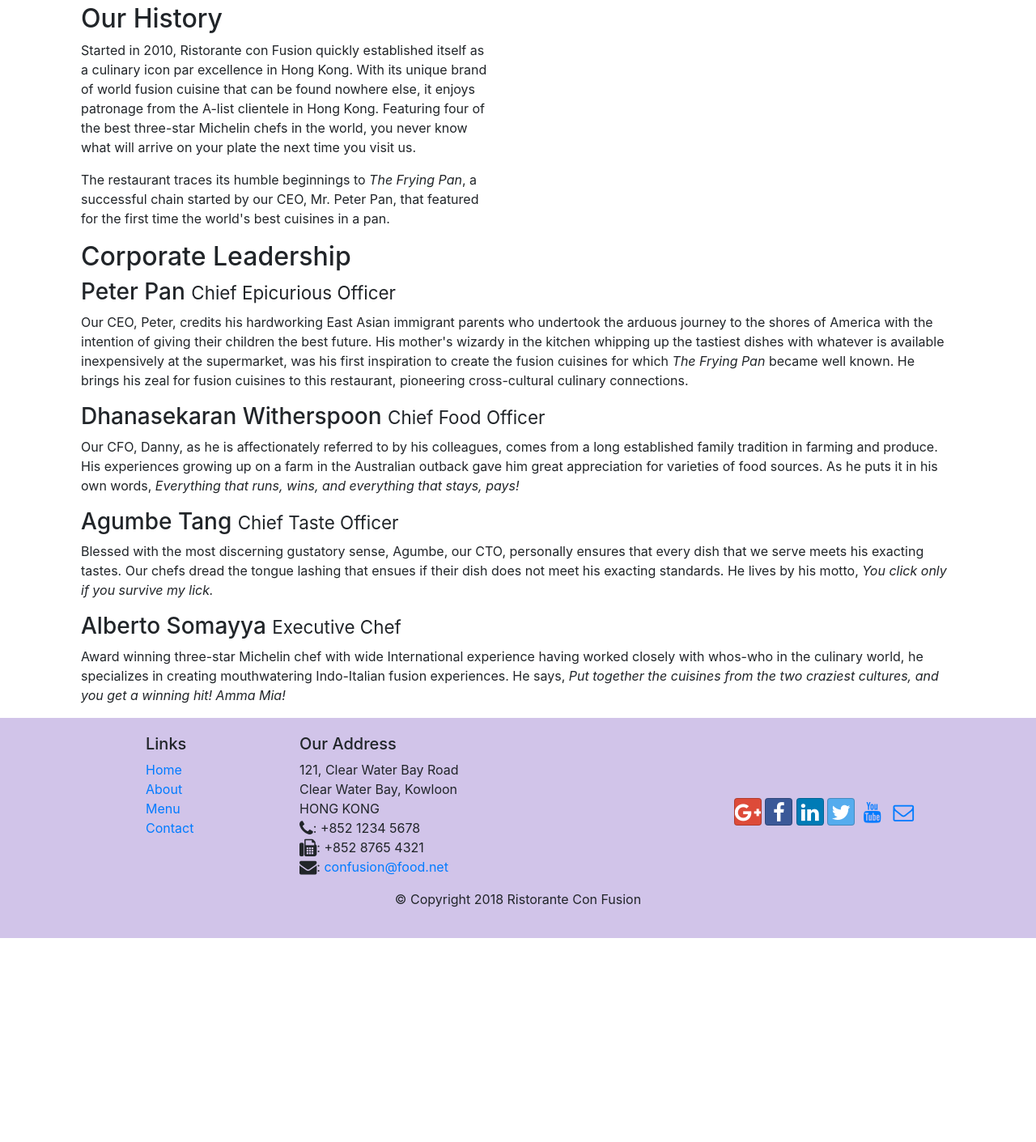
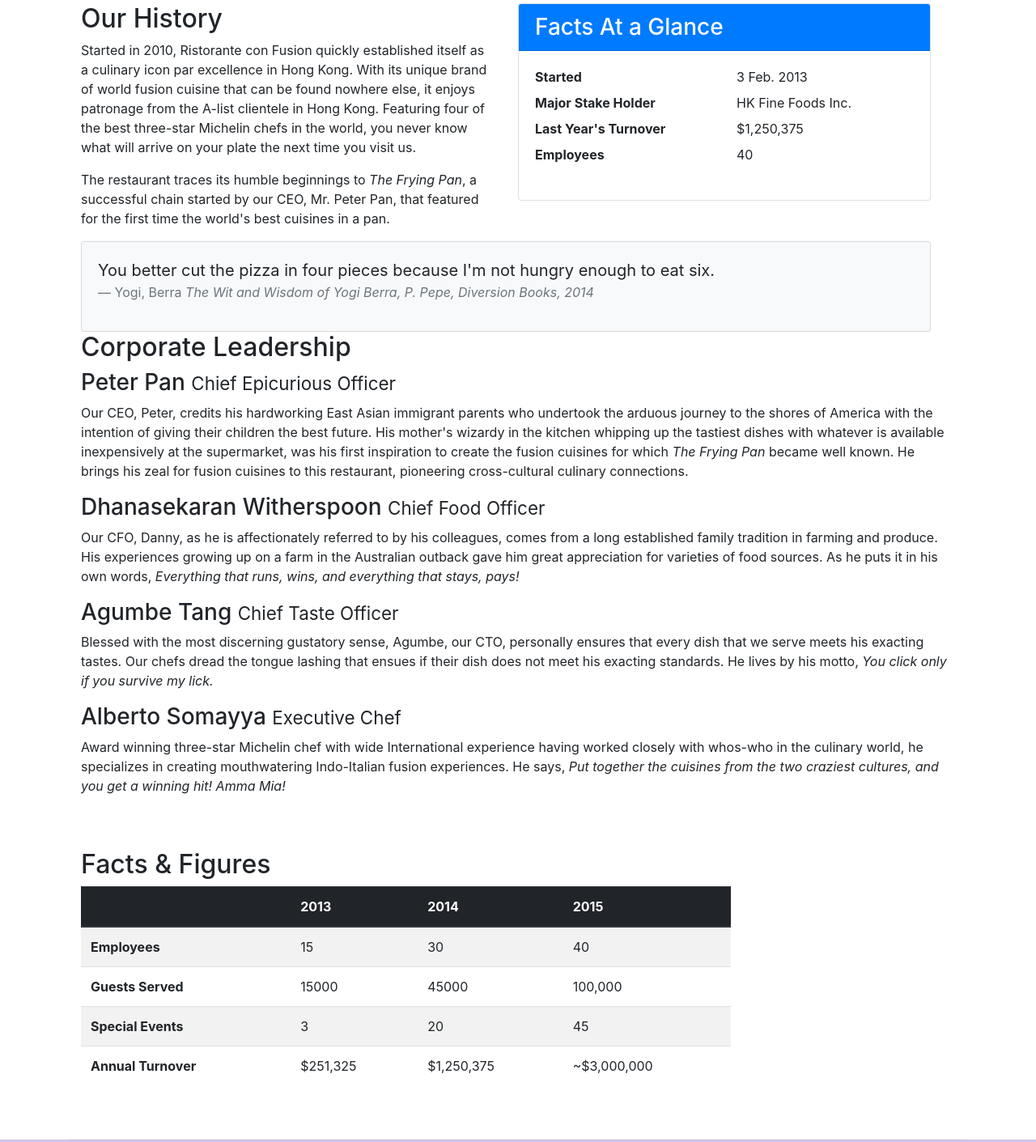
Before and after one commit to Mohammad-Shahbaz/Coursera_bootStrap, a website: page aboutus.html in a window 1280 px wide. Shown: the part 411-1822 px from the top of the page at 81% size. Before the commit the page ends 1570 px from the top, so only its background shows below. Drawn offline with nearby package versions, Linux system fonts and the light colour scheme.

Commit message:
Tables and Cards

```diff
--- a/aboutus.html
+++ b/aboutus.html
@@ -33,7 +33,8 @@
                             About</a></li>
                     <li class="nav-item"><a class="nav-link" href="#"><span class="fa fa-list fa-lg"></span> Menu</a>
                     </li>
-                    <li class="nav-item"><a class="nav-link" href="contactus.html"><span class="fa fa-address-card fa-lg"></span>
+                    <li class="nav-item"><a class="nav-link" href="contactus.html"><span
+                                class="fa fa-address-card fa-lg"></span>
                             Contact</a></li>
                 </ul>
             </div>
@@ -78,7 +79,34 @@
                 <p>The restaurant traces its humble beginnings to <em>The Frying Pan</em>, a successful chain started by
                     our CEO, Mr. Peter Pan, that featured for the first time the world's best cuisines in a pan.</p>
             </div>
-            <div>
+            <div class="col-12 col-sm-6">
+                <div class="card">
+                    <h3 class="card-header bg-primary text-white">Facts At a Glance</h3>
+                    <div class="card-body">
+                        <dl class="row">
+                            <dt class="col-6">Started</dt>
+                            <dd class="col-6">3 Feb. 2013</dd>
+                            <dt class="col-6">Major Stake Holder</dt>
+                            <dd class="col-6">HK Fine Foods Inc.</dd>
+                            <dt class="col-6">Last Year's Turnover</dt>
+                            <dd class="col-6">$1,250,375</dd>
+                            <dt class="col-6">Employees</dt>
+                            <dd class="col-6">40</dd>
+                        </dl>
+                    </div>
+                </div>
+            </div>
+            <div class="col-12">
+                <div class="card card-body bg-light">
+                    <blockquote class="blockquote">
+                        <p class="mb-0">You better cut the pizza in four pieces because
+                            I'm not hungry enough to eat six.</p>
+                            <footer class="blockquote-footer">Yogi, Berra
+                                <cite title="Source Title">The Wit and Wisdom of Yogi Berra,
+                            P. Pepe, Diversion Books, 2014</cite>
+                            </footer>
+                    </blockquote>
+                </div>
             </div>
         </div>
 
@@ -115,6 +143,52 @@
             </div>
         </div>
 
+        <div class="row row-content">
+            <div class="col-12 col-sm-9">
+                <h2>Facts &amp; Figures</h2>
+                <div class="table-responsive">
+                    <table class="table table-striped">
+                        <thead class="thead-dark">
+                            <tr>
+                                <th>&nbsp;</th>
+                                <th>2013</th>
+                                <th>2014</th>
+                                <th>2015</th>
+                            </tr>
+                        </thead>
+                        <tbody>
+                            <tr>
+                                <th>Employees</th>
+                                <td>15</td>
+                                <td>30</td>
+                                <td>40</td>
+                            </tr>
+                            <tr>
+                                <th>Guests Served</th>
+                                <td>15000</td>
+                                <td>45000</td>
+                                <td>100,000</td>
+                            </tr>
+                            <tr>
+                                <th>Special Events</th>
+                                <td>3</td>
+                                <td>20</td>
+                                <td>45</td>
+                            </tr>
+                            <tr>
+                                <th>Annual Turnover</th>
+                                <td>$251,325</td>
+                                <td>$1,250,375</td>
+                                <td>~$3,000,000</td>
+                            </tr>
+                        </tbody>
+                    </table>
+                </div>
+            </div>
+            <div class="col-12 col-sm-3">
+            </div>
+        </div>
+
     </div>
 
     <footer class="footer">
@@ -142,11 +216,16 @@
                 </div>
                 <div class="col-12 col-sm-4 align-self-center">
                     <div class="text-center">
-                        <a class="btn btn-social-icon btn-google" href="http://google.com/+"><i class="fa fa-google-plus fa-lg"></i></a>
-                        <a class="btn btn-social-icon btn-facebook" href="http://www.facebook.com/profile.php?id="><i class="fa fa-facebook fa-lg"></i></a>
-                        <a class="btn btn-social-icon btn-linkedin" href="http://www.linkedin.com/in/"><i class="fa fa-linkedin fa-lg"></i></a>
-                        <a class="btn btn-social-icon btn-twitter" href="http://twitter.com/"><i class="fa fa-twitter fa-lg"></i></a>
-                        <a class="btn btn-social-icon btn-youtube" href="http://youtube.com/"><i class="fa fa-youtube fa-lg"></i></a>
+                        <a class="btn btn-social-icon btn-google" href="http://google.com/+"><i
+                                class="fa fa-google-plus fa-lg"></i></a>
+                        <a class="btn btn-social-icon btn-facebook" href="http://www.facebook.com/profile.php?id="><i
+                                class="fa fa-facebook fa-lg"></i></a>
+                        <a class="btn btn-social-icon btn-linkedin" href="http://www.linkedin.com/in/"><i
+                                class="fa fa-linkedin fa-lg"></i></a>
+                        <a class="btn btn-social-icon btn-twitter" href="http://twitter.com/"><i
+                                class="fa fa-twitter fa-lg"></i></a>
+                        <a class="btn btn-social-icon btn-youtube" href="http://youtube.com/"><i
+                                class="fa fa-youtube fa-lg"></i></a>
                         <a class="btn btn-social-icon" href="mailto:"><i class="fa fa-envelope-o fa-lg"></i></a>
                     </div>
                 </div>
```
